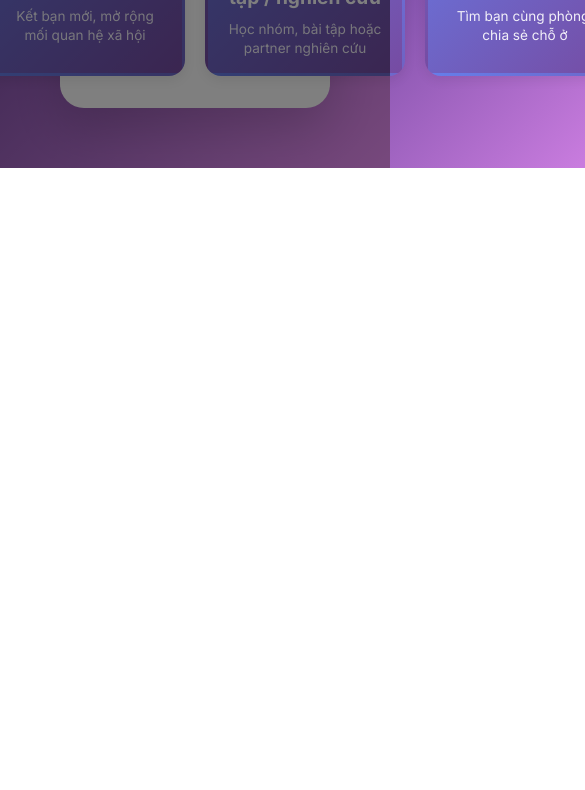
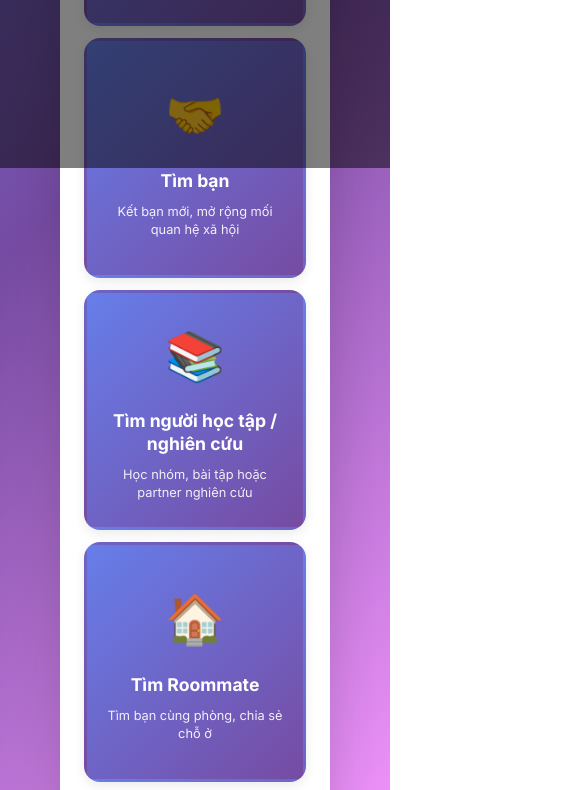
Before and after one commit to aquattda/vnu-dating-website, a website: page public/purpose.html in a window 390 px wide. Shown: the part 676-1466 px from the top of the page, 585 px wide, since content can reach past the window. Before the commit the page ends 844 px from the top, so only its background shows below. Drawn offline with Linux system fonts and the light colour scheme; sample sign-in values are in the browser's storage.

Commit message:
edit css

```diff
--- a/public/css/style.css
+++ b/public/css/style.css
@@ -400,31 +400,27 @@ body {
 }
 
 .purpose-cards {
-    display: flex;
-    justify-content: center;
-    align-items: stretch;
+    display: grid;
+    grid-template-columns: repeat(4, 1fr);
     gap: 20px;
     margin-top: 40px;
-    flex-wrap: nowrap;
 }
 
 .purpose-card {
     background: linear-gradient(135deg, #667eea 0%, #764ba2 100%);
     color: var(--white);
-    padding: 24px 16px;
+    padding: 32px 20px;
     border-radius: var(--radius);
     text-align: center;
     cursor: pointer;
     transition: var(--transition);
     box-shadow: var(--shadow);
     border: 3px solid transparent;
-    flex: 0 0 auto;
-    width: 200px;
-    height: 240px;
     display: flex;
     flex-direction: column;
     justify-content: center;
     align-items: center;
+    min-height: 280px;
 }
 
 .purpose-card:hover {
@@ -770,6 +766,11 @@ body {
         grid-template-columns: 1fr;
     }
 
+    .purpose-cards {
+        grid-template-columns: repeat(2, 1fr);
+        gap: 16px;
+    }
+
     .matches-grid {
         grid-template-columns: 1fr;
     }
@@ -1086,8 +1087,26 @@ body {
         font-size: 2em;
     }
 
+    .purpose-cards {
+        grid-template-columns: 1fr;
+        gap: 12px;
+    }
+
+    .purpose-card {
+        min-height: 240px;
+        padding: 24px 16px;
+    }
+
     .purpose-card .icon {
-        font-size: 3.5em;
+        font-size: 3em;
+    }
+
+    .purpose-card h3 {
+        font-size: 1.1em;
+    }
+
+    .purpose-card p {
+        font-size: 0.8em;
     }
 
     .match-percentage {
```
